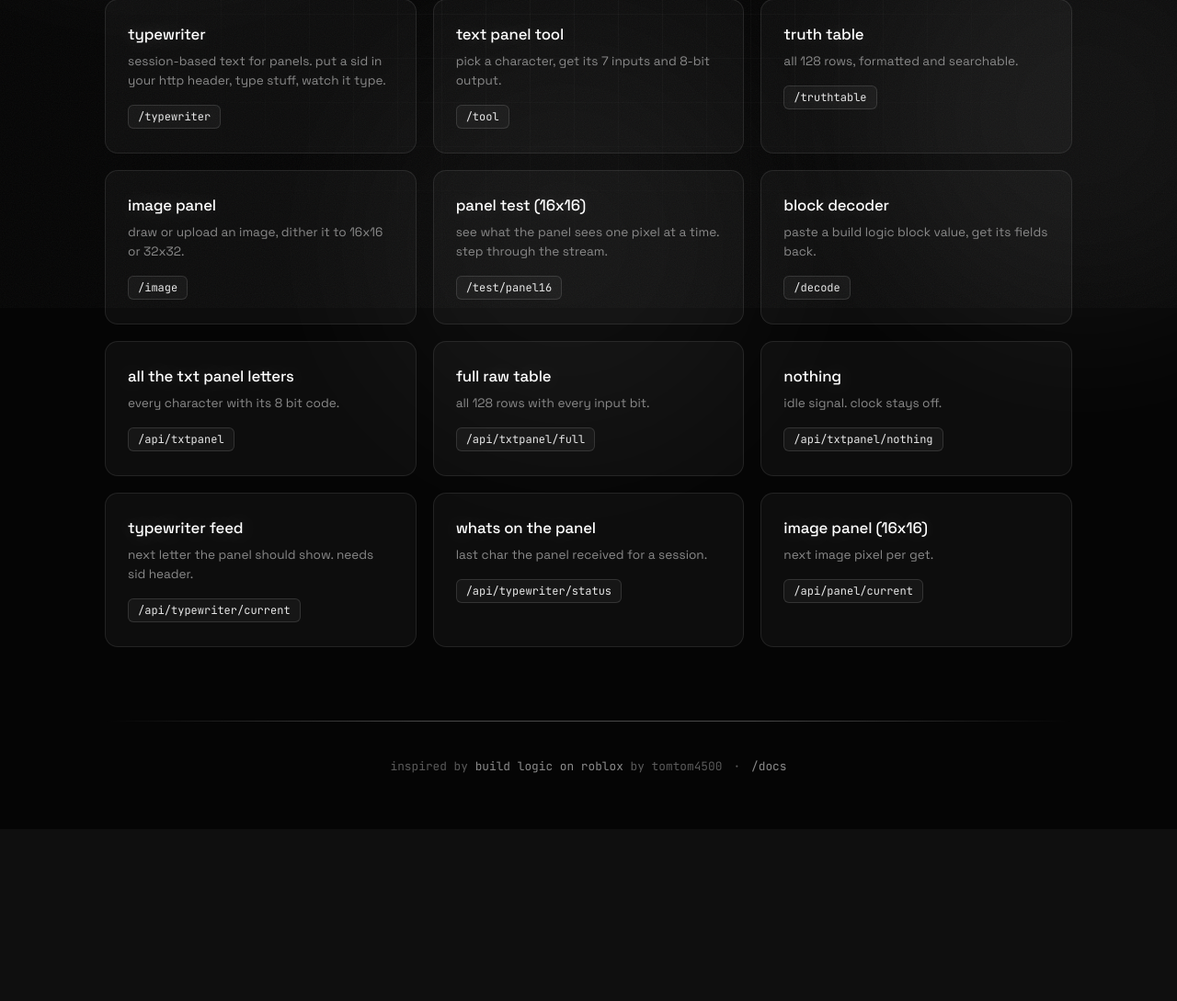
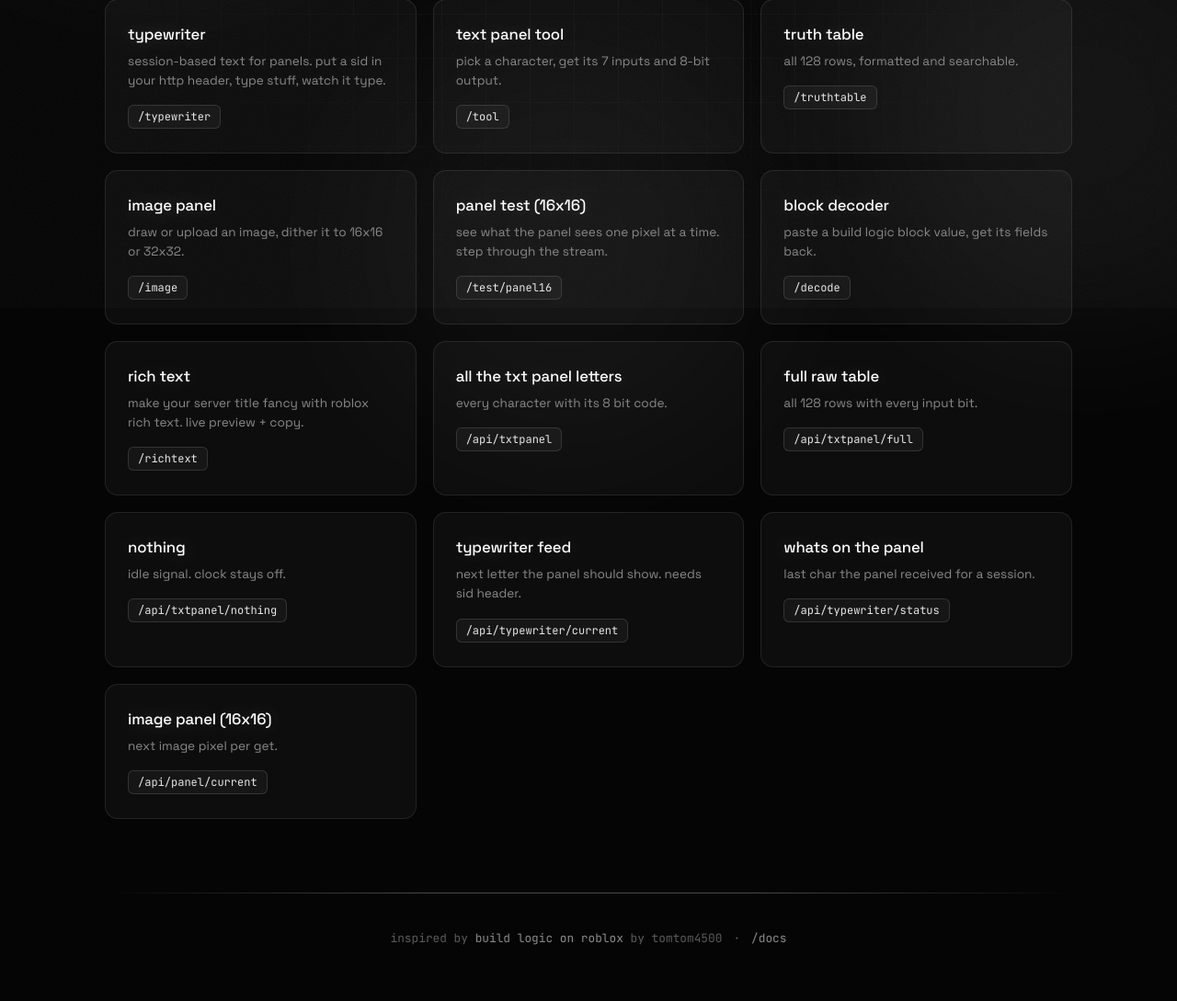
Before and after one commit to geometryRunC/eeky808, a FastAPI app: page / in a window 1280 px wide. Shown: the part 465-1554 px from the top of the page at 92% size. Before the commit the page ends 1306 px from the top, so only its background shows below. Run offline with FastAPI, Linux system fonts and the light colour scheme.

Commit message:
Add rich text card to index.html

```diff
--- a/templates/index.html
+++ b/templates/index.html
@@ -63,6 +63,12 @@
                 <span class="card-path">/decode</span>
             </a>
 
+            <a class="card" href="/richtext">
+                <h2 class="card-title">rich text</h2>
+                <p class="card-desc">make your server title fancy with roblox rich text. live preview + copy.</p>
+                <span class="card-path">/richtext</span>
+            </a>
+
             <a class="card" href="/api/txtpanel">
                 <h2 class="card-title">all the txt panel letters</h2>
                 <p class="card-desc">every character with its 8 bit code.</p>
```
